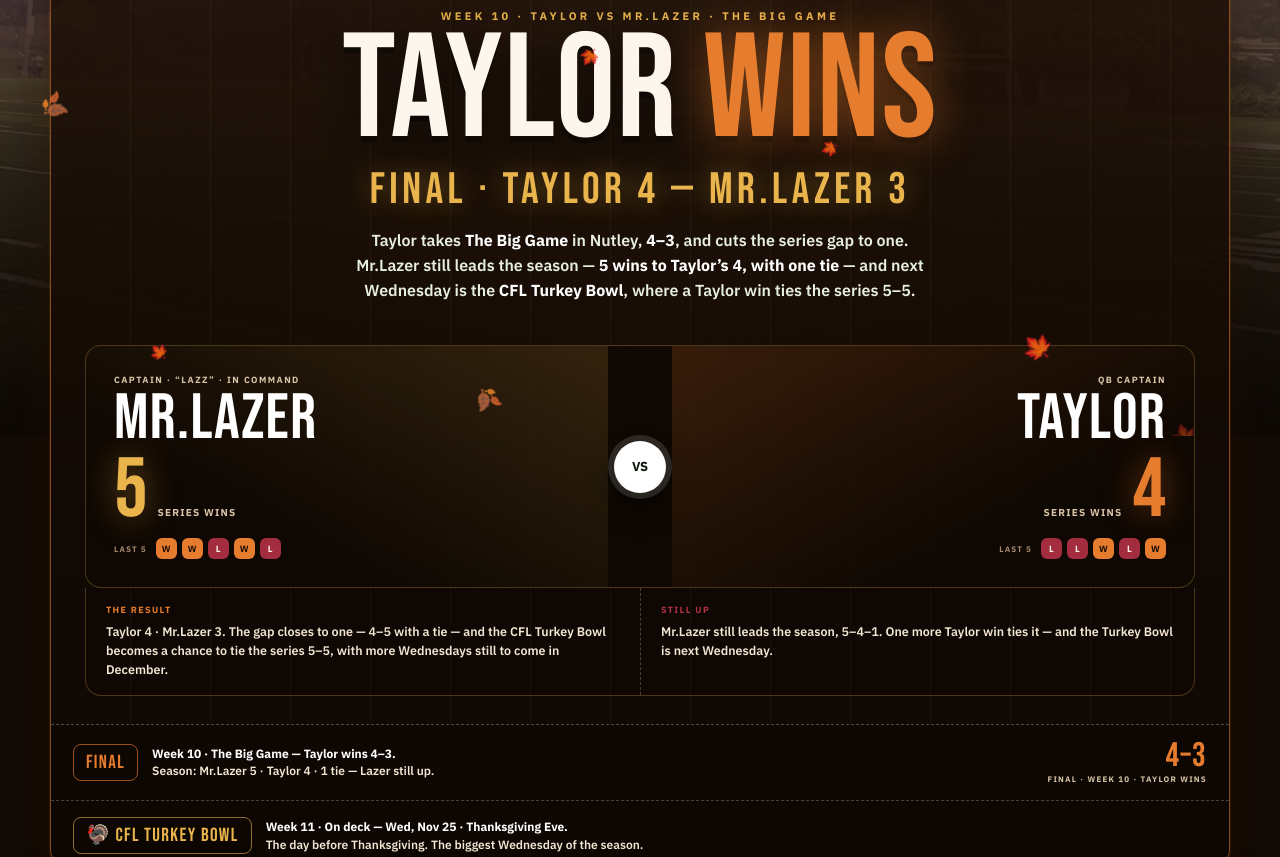
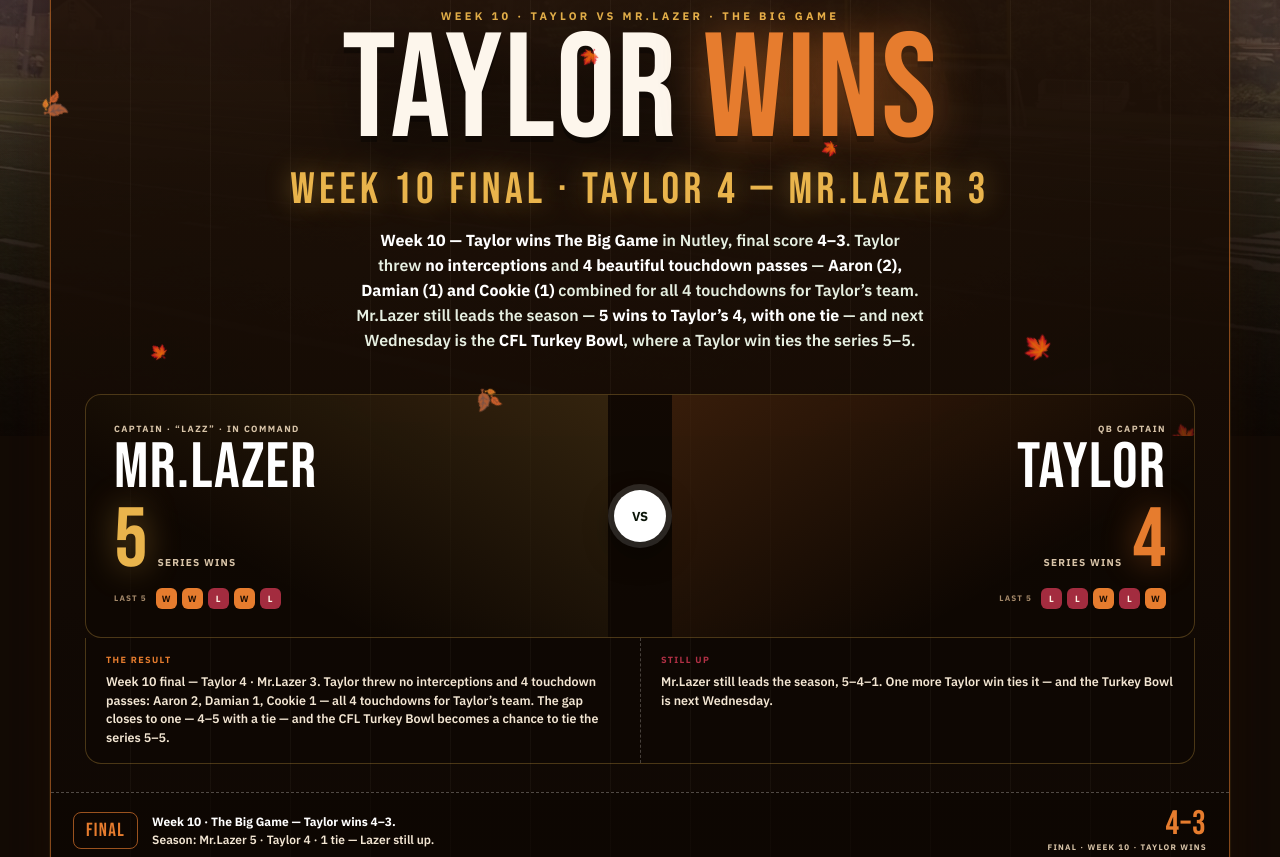
Before and after one commit to taylormuse33/cfl, a plain HTML site: page index.html in a window 1280 px wide. Shown: the part 364-1221 px from the top of the page. Drawn offline with Linux system fonts and the light colour scheme.

Commit message:
CFL homepage - GitHub Pages deploy (Week 10 result block rewrite: Taylor wins 4-3, no interceptions, 4 TD passes - Aaron 2, Damian 1, Cookie 1)

```diff
--- a/index.html
+++ b/index.html
@@ -728,8 +728,8 @@
         <div class="poster-head">
           <p class="poster-eyebrow">Week 10 · Taylor vs Mr.Lazer · The Big Game</p>
           <h1 class="poster-title" id="poster-title">Taylor <span class="must">Wins</span></h1>
-          <p class="poster-score">Final · Taylor 4 — Mr.Lazer 3</p>
-          <p class="poster-sub">Taylor takes <strong>The Big Game</strong> in Nutley, <strong>4&ndash;3</strong>, and cuts the series gap to one. Mr.Lazer still leads the season — <strong>5 wins to Taylor&rsquo;s 4, with one tie</strong> — and next Wednesday is the <strong>CFL Turkey Bowl</strong>, where a Taylor win ties the series 5&ndash;5.</p>
+          <p class="poster-score">Week 10 Final · Taylor 4 — Mr.Lazer 3</p>
+          <p class="poster-sub"><strong>Week 10 — Taylor wins The Big Game</strong> in Nutley, final score <strong>4&ndash;3</strong>. Taylor threw <strong>no interceptions</strong> and <strong>4 beautiful touchdown passes</strong> — <strong>Aaron (2), Damian (1) and Cookie (1)</strong> combined for all 4 touchdowns for Taylor&rsquo;s team. Mr.Lazer still leads the season — <strong>5 wins to Taylor&rsquo;s 4, with one tie</strong> — and next Wednesday is the <strong>CFL Turkey Bowl</strong>, where a Taylor win ties the series 5&ndash;5.</p>
         </div>
         <div class="faceoff">
           <div class="fighter lazer">
@@ -751,7 +751,7 @@
           </div>
         </div>
         <div class="stakes">
-          <div class="stake win"><span>The result</span><p>Taylor 4 · Mr.Lazer 3. The gap closes to one — 4&ndash;5 with a tie — and the CFL Turkey Bowl becomes a chance to tie the series 5&ndash;5, with more Wednesdays still to come in December.</p></div>
+          <div class="stake win"><span>The result</span><p>Week 10 final — Taylor 4 · Mr.Lazer 3. Taylor threw no interceptions and 4 touchdown passes: Aaron 2, Damian 1, Cookie 1 — all 4 touchdowns for Taylor&rsquo;s team. The gap closes to one — 4&ndash;5 with a tie — and the CFL Turkey Bowl becomes a chance to tie the series 5&ndash;5.</p></div>
           <div class="stake lose"><span>Still up</span><p>Mr.Lazer still leads the season, 5&ndash;4&ndash;1. One more Taylor win ties it — and the Turkey Bowl is next Wednesday.</p></div>
         </div>
         <div class="poster-foot">
```
Also changed, not shown: manifest.json.
